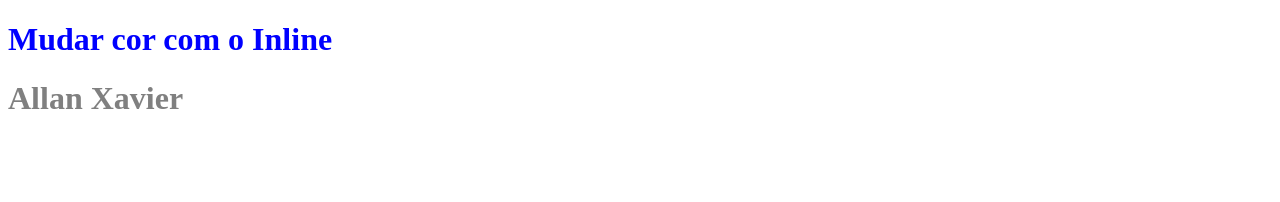
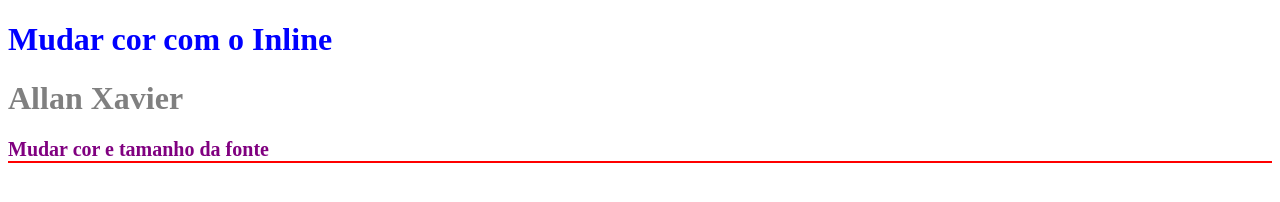
Before and after one commit to allanxavierdev/curso_frontend, a plain HTML site: page 2_css/index.html in a window 1280 px wide. Drawn offline with Linux system fonts and the light colour scheme.

Commit message:
Adicionando múltiplas regras

```diff
--- a/2_css/index.html
+++ b/2_css/index.html
@@ -10,5 +10,7 @@
     <h1 style="color:blue;">Mudar cor com o Inline</h1>
     <h1 style="color: gray;">Allan Xavier</h1>
 
+    <!-- 2 - Múltiplas regras -->
+    <h1 style="color:purple; font-size: 20px; border-bottom: 2px solid red;"> Mudar cor e tamanho da fonte</h1>
 </body>
 </html>
```
